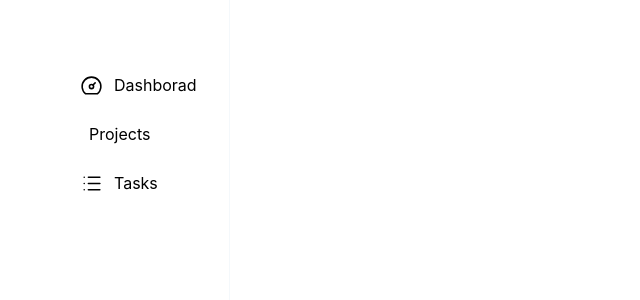
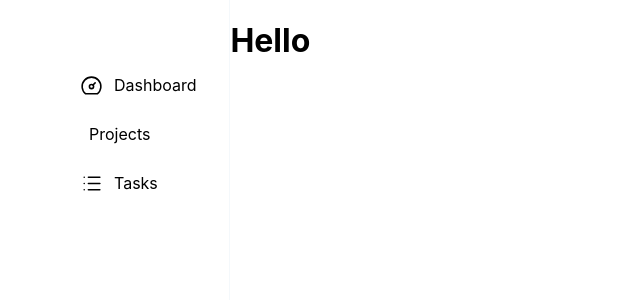
Before and after one commit to Shathath/project-management, a React (Create React App) app in the folder client/: page /dashboard in a window 1280 px wide. Shown: the top 300 px of the page, without its empty margins (0-640 px from the left). Built offline with nearby package versions, Linux system fonts and the light colour scheme.

Commit message:
Client side initial route added

```diff
--- a/client/package.json
+++ b/client/package.json
@@ -8,6 +8,7 @@
     "@testing-library/user-event": "^13.5.0",
     "react": "^18.1.0",
     "react-dom": "^18.1.0",
+    "react-router-dom": "^6.3.0",
     "react-scripts": "5.0.1",
     "web-vitals": "^2.1.4"
   },
--- a/client/src/App.js
+++ b/client/src/App.js
@@ -7,5 +7,6 @@ function App() {
     </div>
   );
 }
+function Dashboard () { console.log("Called"); return `<h1>Hello</h1>` };
 
 export default App;
--- a/client/src/common.css
+++ b/client/src/common.css
@@ -4,3 +4,4 @@
 .mR10 { margin-right: 10px;}
 .mL10 { margin-left: 10px;}
 .mT10 { margin-top: 10px;}
+.linkstyle { text-decoration: none; color : inherit}
--- a/client/src/components/sideBar.js
+++ b/client/src/components/sideBar.js
@@ -1,41 +1,54 @@
 import React, {useState} from 'react';
 import SvgIcon from '../svgicon';
+import { Link } from 'react-router-dom';
 
 function SideBar()
 {
 	const [options ] = useState(
 	[
 		{
-			name : 'Dashborad',
-			iconName : 'dashBoard'
+			name : 'Dashboard',
+			iconName : 'dashBoard',
+			route : '/dashboard'
 		},
 		{
 			name : 'Projects',
-			iconName : 'projects'
+			iconName : 'projects',
+			route : '/projects'
 		},
 		{
 			name : 'Tasks',
-			iconName : 'tasks'
+			iconName : 'tasks',
+			route : '/tasks'
 		}
-	])
+	]);
+
 	const renderOptions = function()
 	{
 		return options.map((option)=>
 		{
-			return <div className="flexAl-center pro-sidebar__list mT10">
+			return <nav className="pro-sidebar__list mT10" key={option.name}>
 
-					  {option.iconName ? <SvgIcon name={option.iconName} /> : "" }
+						<Link to={option.route} className="flexAl-center linkstyle">
 
-					  <div className="mL10">{option.name}</div>
+							{option.iconName ? <SvgIcon name={option.iconName} /> : "" }
 
-					</div>
+							<div className="mL10">{option.name}</div>
+
+						</Link>
+				  </nav>
+
 		})
 	}
 	return (
 		 <div className="pro-sidebar flex-column">
-			 <main className="pro-sidebar__optioncontainer">
-			 	{ renderOptions() }
-			 </main>
+
+			<main className="pro-sidebar__optioncontainer">
+
+				{ renderOptions() }
+
+			</main>
+
 		 </div>
 	)
 }
--- a/client/src/projectManagement.js
+++ b/client/src/projectManagement.js
@@ -1,4 +1,6 @@
 import React from 'react';
+
+import { BrowserRouter , Routes, Route } from 'react-router-dom';
 
 import SideBar from './components/sideBar';
 
@@ -10,9 +12,15 @@ function ProjectManagement()
 {
 	return (
 		<div className="pro-container">
-			<SideBar />
+			<BrowserRouter>
+				<SideBar />
+				<Routes>
+					<Route path="dashboard" element={<Dashboard />}></Route>
+				</Routes>
+			</BrowserRouter>
 		</div>
 
 	)
 }
+const Dashboard = () => <h1>Hello</h1>
 export default ProjectManagement
```
Also changed, not shown: client/src/component.css (+1 -11 lines), 1 other file (tests, documents, lock files or other folders).
